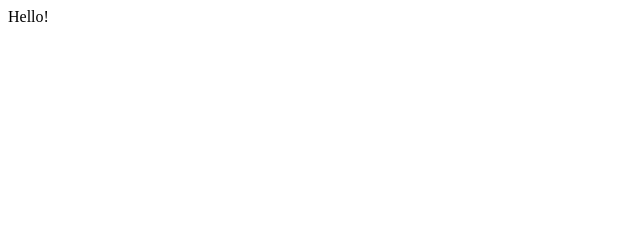
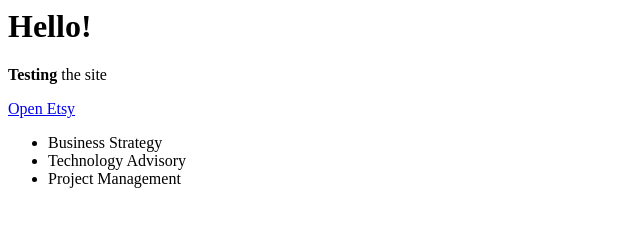
Before and after one commit to KrishnaKellogg/hello-html, a plain HTML site: page index.html in a window 1280 px wide. Shown: the whole page, without its empty margins (0-640 px from the left). Drawn offline with Linux system fonts and the light colour scheme.

Commit message:
created new web page

```diff
--- a/index.html
+++ b/index.html
@@ -1 +1,13 @@
-Hello!
+<h1> Hello! </h1>
+
+<p><strong>Testing</strong> the site</p>
+
+<p>
+    <a href="https://www.etsy.com">Open Etsy</a>
+</p>
+
+<ul>
+    <li>Business Strategy</li>
+    <li>Technology Advisory</li>
+    <li>Project Management</li>
+</ul>
```
Also changed, not shown: page2.html (added).
